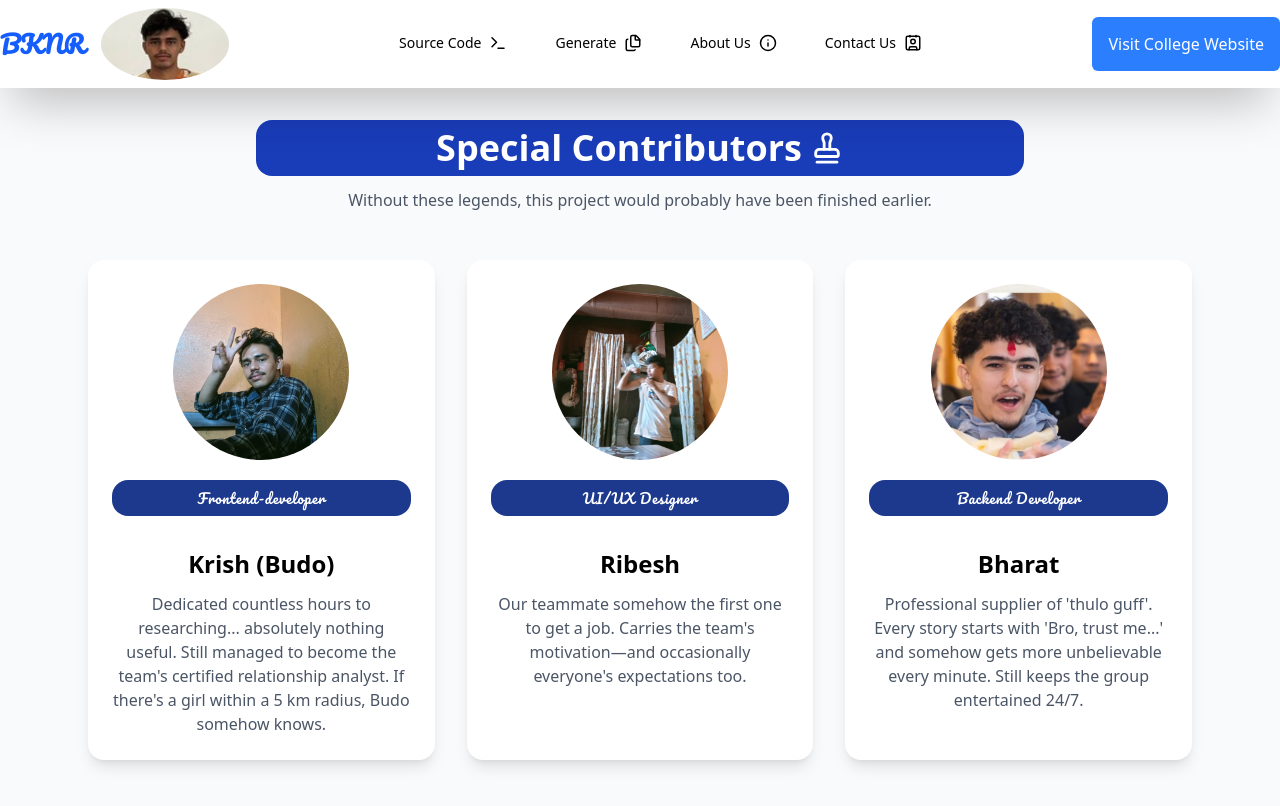
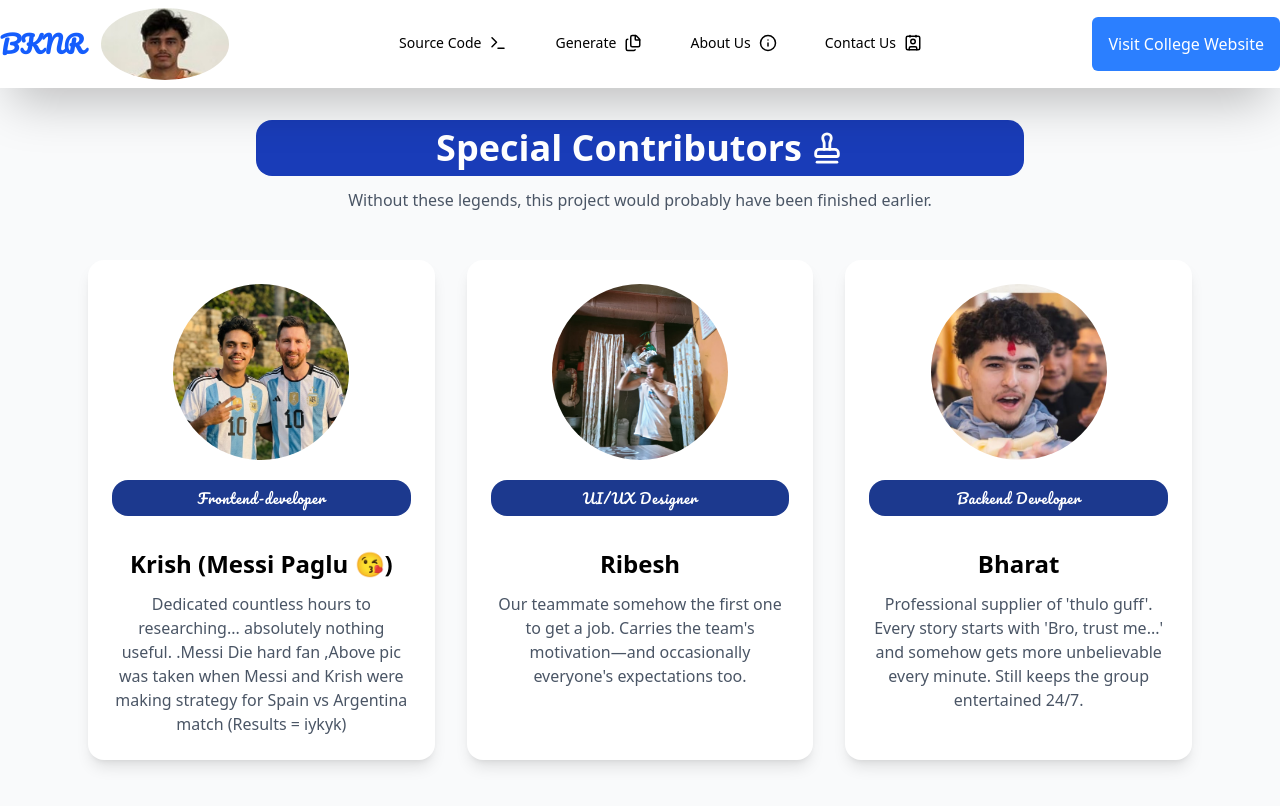
Before and after one commit to NabinKhatri-2064/gpkoiralafrontpage, a Next.js app: page /About in a window 1280 px wide. Shown: the top 806 px of the page. Built offline with nearby package versions, Linux system fonts and the light colour scheme.

Commit message:
Krish oliya pic updated

```diff
--- a/app/(Navlinks)/About/page.tsx
+++ b/app/(Navlinks)/About/page.tsx
@@ -3,11 +3,11 @@ import Image from "next/image";
 
 const contributors = [
   {
-    name: "Krish (Budo)",
-    image: "/krish.jpeg",
+    name: "Krish (Messi Paglu 😘)",
+    image: "/krish oliya.jpeg",
     post: "Frontend-developer",
     contribution:
-      "Dedicated countless hours to researching... absolutely nothing useful. Still managed to become the team's certified relationship analyst. If there's a girl within a 5 km radius, Budo somehow knows.",
+      "Dedicated countless hours to researching... absolutely nothing useful. .Messi Die hard fan ,Above pic was taken when Messi and Krish were making strategy for Spain vs Argentina match (Results = iykyk) ",
   },
   {
     name: "Ribesh",
```
Also changed, not shown: public/krish oliya.jpeg (added), public/krish.jpeg (deleted).
